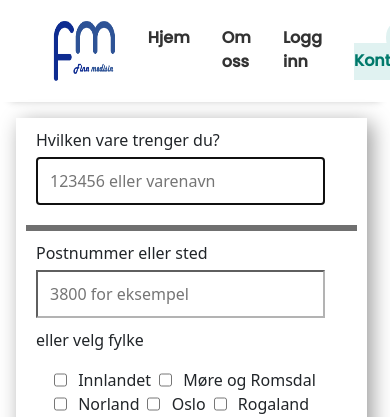
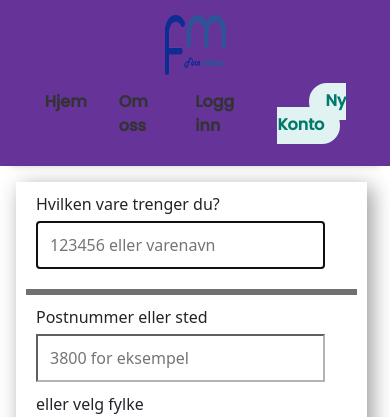
Before and after one commit to Josyno106/finn-medisin, a PHP site: page / in a window 390 px wide; the page is wider, and only the part inside the window is pictured. Shown: the top 417 px of that part. Run offline with PHP 8.4, Linux system fonts and the light colour scheme; some web fonts are replaced.

Commit message:
added more mobile styles

```diff
--- a/css/index.css
+++ b/css/index.css
@@ -575,4 +575,13 @@ td {
     min-height: 50px;
     width: 100%;
   }
+  header {
+    background-color: rebeccapurple;
+    width: 100%;
+  }
+  .logo_nav_header {
+    display: flex;
+    flex-direction: column;
+    width: 100%;
+  }
 }
```
